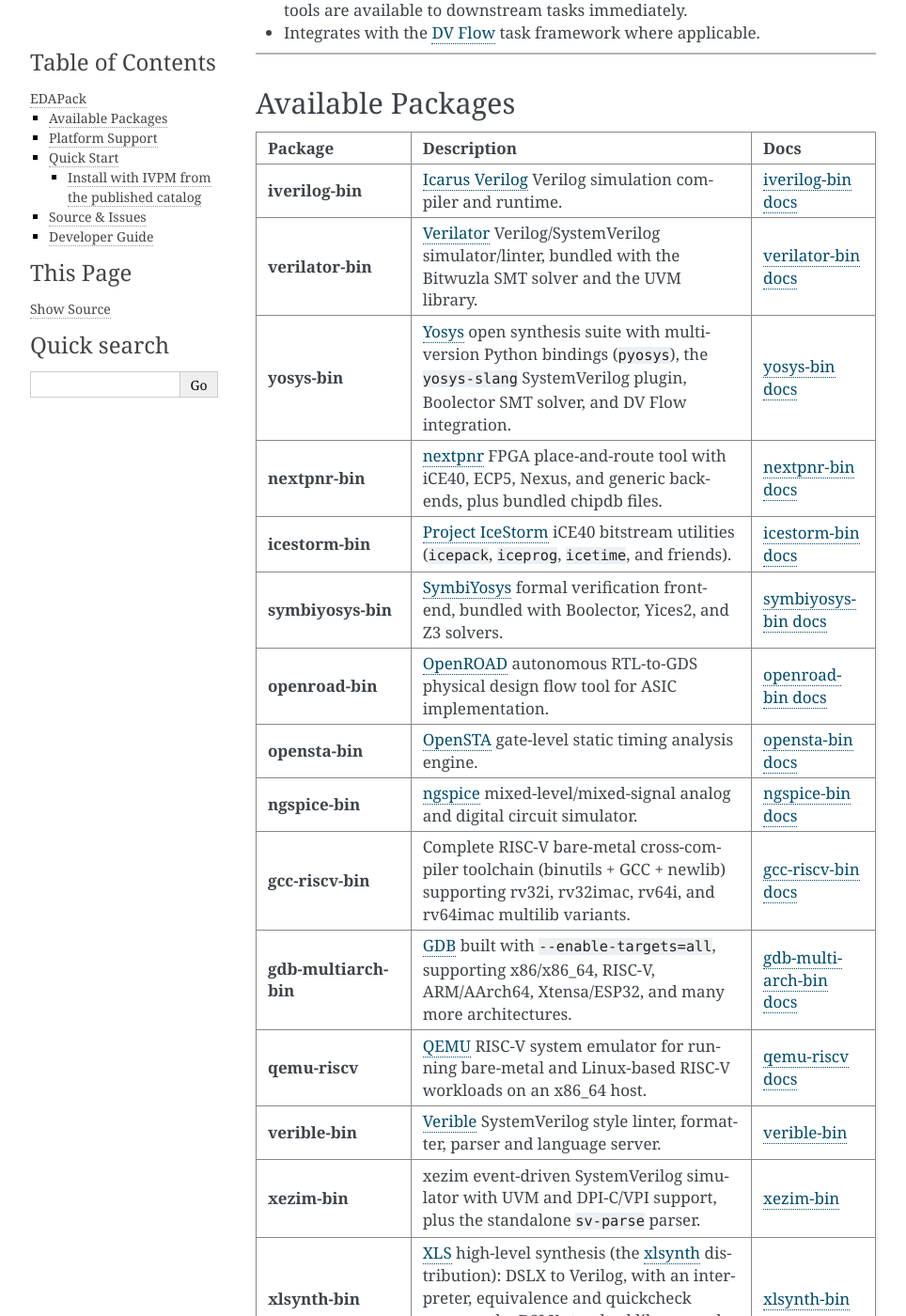
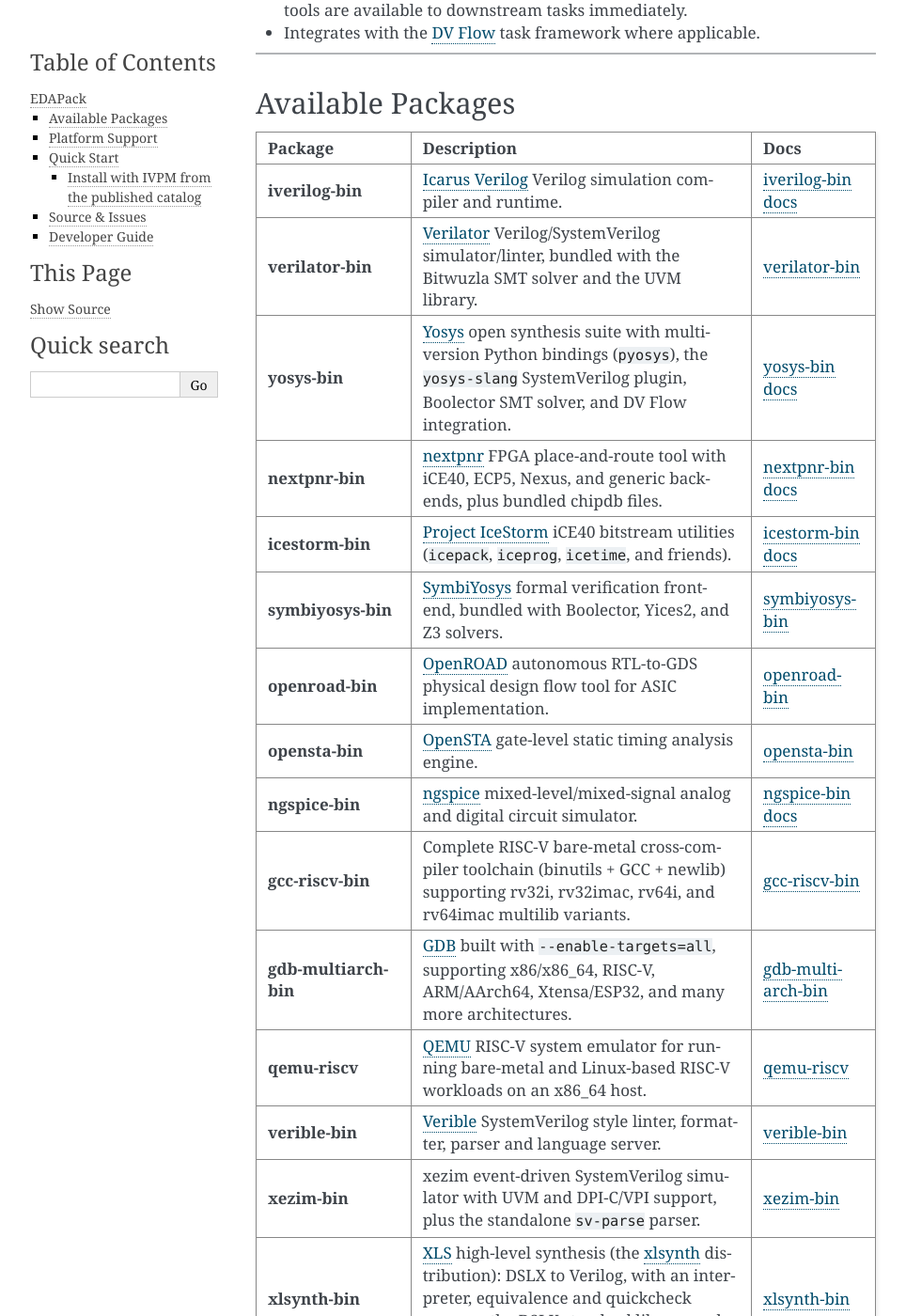
Before and after one commit to EDAPack/edapack.github.io, a Sphinx documentation site: the page built from docs/index.rst, in a window 1280 px wide and 1400 px high, scrolled down 268 px. Shown: the whole window at 94% size, without its empty margins (148-1112 px from the left). Built offline with Sphinx 7.4.7, drawn with Linux system fonts in a browser that asks for light colours; some of the changed text lies outside the part shown.

Commit message:
docs: link package docs and the catalog on dvkit.org
Every Docs link pointed at edapack.github.io/<pkg>/, the frozen GitHub Pages tree. Packages with published docs now link to dvkit.org/edapack/<pkg>/; packages without docs link to their GitHub repo instead of a 404. The catalog URL in the docs is now https://dvkit.org/edapack/ivpm.yaml, the copy that is actually rebuilt from docs/ivpm.yaml; edapack.github.io/ivpm.yaml stopped updating on 2026-06-19.

Co-Authored-By: Claude Opus 5.5 (1M context) <noreply@anthropic.com>

```diff
--- a/docs/conf.py
+++ b/docs/conf.py
@@ -6,7 +6,7 @@ release = "0.1"
 extensions = ["myst_parser"]
 
 # Copy the top-level package catalog verbatim into the site root so it is
-# served at https://edapack.github.io/ivpm.yaml
+# served at https://dvkit.org/edapack/ivpm.yaml
 html_extra_path = ["ivpm.yaml"]
 
 html_theme = "alabaster"
--- a/docs/index.rst
+++ b/docs/index.rst
@@ -28,57 +28,57 @@ Available Packages
    * - **iverilog-bin**
      - `Icarus Verilog <https://steveicarus.github.io/iverilog/>`_ Verilog
        simulation compiler and runtime.
-     - `iverilog-bin docs <https://edapack.github.io/iverilog-bin/>`_
+     - `iverilog-bin docs <https://dvkit.org/edapack/iverilog-bin/>`_
    * - **verilator-bin**
      - `Verilator <https://www.veripool.org/verilator/>`_ Verilog/SystemVerilog
        simulator/linter, bundled with the Bitwuzla SMT solver and the UVM
        library.
-     - `verilator-bin docs <https://edapack.github.io/verilator-bin/>`_
+     - `verilator-bin <https://github.com/EDAPack/verilator-bin>`_
    * - **yosys-bin**
      - `Yosys <https://yosyshq.net/yosys/>`_ open synthesis suite with
        multi-version Python bindings (``pyosys``), the ``yosys-slang``
        SystemVerilog plugin, Boolector SMT solver, and DV Flow integration.
-     - `yosys-bin docs <https://edapack.github.io/yosys-bin/>`_
+     - `yosys-bin docs <https://dvkit.org/edapack/yosys-bin/>`_
    * - **nextpnr-bin**
      - `nextpnr <https://github.com/YosysHQ/nextpnr>`_ FPGA place-and-route
        tool with iCE40, ECP5, Nexus, and generic backends, plus bundled
        chipdb files.
-     - `nextpnr-bin docs <https://edapack.github.io/nextpnr-bin/>`_
+     - `nextpnr-bin docs <https://dvkit.org/edapack/nextpnr-bin/>`_
    * - **icestorm-bin**
      - `Project IceStorm <https://clifford.at/icestorm/>`_ iCE40 bitstream
        utilities (``icepack``, ``iceprog``, ``icetime``, and friends).
-     - `icestorm-bin docs <https://edapack.github.io/icestorm-bin/>`_
+     - `icestorm-bin docs <https://dvkit.org/edapack/icestorm-bin/>`_
    * - **symbiyosys-bin**
      - `SymbiYosys <https://yosyshq.readthedocs.io/projects/symbiyosys/>`_
        formal verification front-end, bundled with Boolector, Yices2, and
        Z3 solvers.
-     - `symbiyosys-bin docs <https://edapack.github.io/symbiyosys-bin/>`_
+     - `symbiyosys-bin <https://github.com/EDAPack/symbiyosys-bin>`_
    * - **openroad-bin**
      - `OpenROAD <https://theopenroadproject.org/>`_ autonomous RTL-to-GDS
        physical design flow tool for ASIC implementation.
-     - `openroad-bin docs <https://edapack.github.io/openroad-bin/>`_
+     - `openroad-bin <https://github.com/EDAPack/openroad-bin>`_
    * - **opensta-bin**
      - `OpenSTA <https://github.com/The-OpenROAD-Project/OpenSTA>`_ gate-level
        static timing analysis engine.
-     - `opensta-bin docs <https://edapack.github.io/opensta-bin/>`_
+     - `opensta-bin <https://github.com/EDAPack/opensta-bin>`_
    * - **ngspice-bin**
      - `ngspice <https://ngspice.sourceforge.io/>`_ mixed-level/mixed-signal
        analog and digital circuit simulator.
-     - `ngspice-bin docs <https://edapack.github.io/ngspice-bin/>`_
+     - `ngspice-bin docs <https://dvkit.org/edapack/ngspice-bin/>`_
    * - **gcc-riscv-bin**
      - Complete RISC-V bare-metal cross-compiler toolchain (binutils + GCC +
        newlib) supporting rv32i, rv32imac, rv64i, and rv64imac multilib
        variants.
-     - `gcc-riscv-bin docs <https://edapack.github.io/gcc-riscv-bin/>`_
+     - `gcc-riscv-bin <https://github.com/EDAPack/gcc-riscv-bin>`_
    * - **gdb-multiarch-bin**
      - `GDB <https://www.gnu.org/software/gdb/>`_ built with
        ``--enable-targets=all``, supporting x86/x86_64, RISC-V, ARM/AArch64,
        Xtensa/ESP32, and many more architectures.
-     - `gdb-multiarch-bin docs <https://edapack.github.io/gdb-multiarch-bin/>`_
+     - `gdb-multiarch-bin <https://github.com/EDAPack/gdb-multiarch-bin>`_
    * - **qemu-riscv**
      - `QEMU <https://www.qemu.org/>`_ RISC-V system emulator for running
        bare-metal and Linux-based RISC-V workloads on an x86_64 host.
-     - `qemu-riscv docs <https://edapack.github.io/qemu-riscv/>`_
+     - `qemu-riscv <https://github.com/EDAPack/qemu-riscv>`_
    * - **verible-bin**
      - `Verible <https://github.com/chipsalliance/verible>`_ SystemVerilog
        style linter, formatter, parser and language server.
@@ -202,7 +202,7 @@ Install with IVPM from the published catalog
 
 EDAPack publishes a top-level package catalog at the site root:
 
-    https://edapack.github.io/ivpm.yaml
+    https://dvkit.org/edapack/ivpm.yaml
 
 The catalog defines one dep-set per tool (``verilator``, ``yosys``,
 ``nextpnr``, …) plus curated multi-tool *collections* named with a category
@@ -232,10 +232,10 @@ published catalog and select the dep-set to install with ``-d``. No local
 ``ivpm.yaml`` is required::
 
     # Install a single tool
-    ivpm update --from https://edapack.github.io/ivpm.yaml -d verilator
+    ivpm update --from https://dvkit.org/edapack/ivpm.yaml -d verilator
 
     # Install a whole collection
-    ivpm update --from https://edapack.github.io/ivpm.yaml -d flow.asic
+    ivpm update --from https://dvkit.org/edapack/ivpm.yaml -d flow.asic
 
 This fetches the named dep-set into ``packages/`` in the current directory.
 
@@ -252,12 +252,12 @@ into your project. Each ``deps`` entry names the catalog ``url`` and the
             # Pull a curated collection …
             - name: edapack-asic
               src: ivpm.yaml
-              url: https://edapack.github.io/ivpm.yaml
+              url: https://dvkit.org/edapack/ivpm.yaml
               dep-set: flow.asic
             # … and/or an individual tool
             - name: edapack-verilator
               src: ivpm.yaml
-              url: https://edapack.github.io/ivpm.yaml
+              url: https://dvkit.org/edapack/ivpm.yaml
               dep-set: verilator
 
     # then run:
--- a/docs/ivpm.yaml
+++ b/docs/ivpm.yaml
@@ -1,6 +1,8 @@
 # EDAPack top-level package catalog
 #
-# Published at the web root: https://edapack.github.io/ivpm.yaml
+# Published at the web root: https://dvkit.org/edapack/ivpm.yaml
+# (https://edapack.github.io/ivpm.yaml is a frozen copy from before the
+# move to dvkit.org and no longer updates.)
 #
 # Structure:
 # - Each tool has its own single-package dep-set so it can be pulled
```
